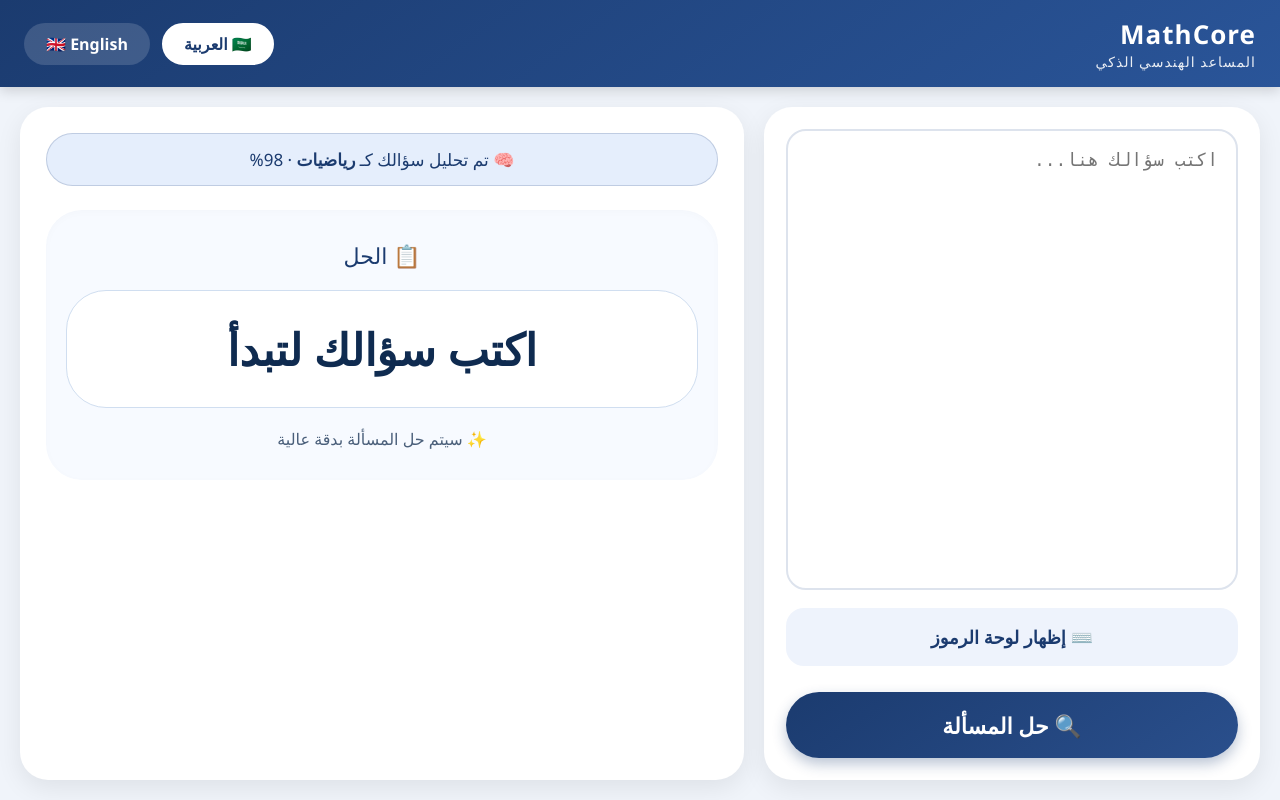
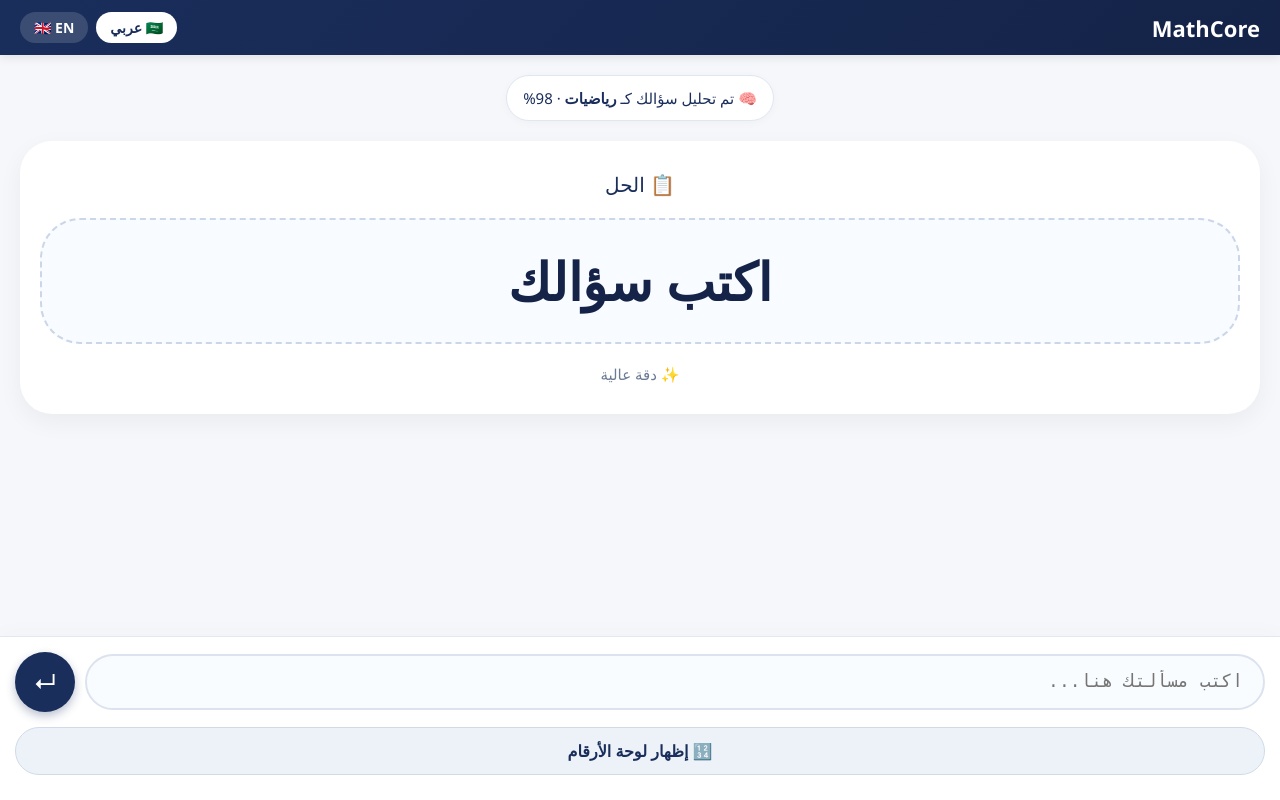
Before and after one commit to creativity2472001-ctrl/Mechatronics-assist-web, a Flask app: page / in a window 1280 px wide. Run offline with Flask 3, Linux system fonts and the light colour scheme; parts of the project's set-up code (start-up, migrations or seed data) failed here and were passed over.

Commit message:
Update index.html

```diff
--- a/templates/index.html
+++ b/templates/index.html
@@ -2,284 +2,217 @@
 <html lang="ar">
 <head>
     <meta charset="UTF-8">
-    <meta name="viewport" content="width=device-width, initial-scale=1.0">
-    <title>MathCore · AI Engineering Assistant</title>
+    <meta name="viewport" content="width=device-width, initial-scale=1.0, maximum-scale=1.0, user-scalable=yes">
+    <title>MathCore · المساعد الهندسي</title>
     <style>
         * {
-            box-sizing: border-box;
             margin: 0;
             padding: 0;
-            font-family: 'Segoe UI', system-ui, sans-serif;
+            box-sizing: border-box;
+            font-family: 'Segoe UI', -apple-system, BlinkMacSystemFont, sans-serif;
         }
         body {
-            background: #f0f4fa;
+            background: #f5f7fb;
             height: 100vh;
             display: flex;
             flex-direction: column;
         }
         #header {
-            background: linear-gradient(145deg, #1b3b6f, #2a5599);
+            background: linear-gradient(135deg, #1a2e5c, #142347);
             color: white;
-            padding: 16px 24px;
+            padding: 12px 20px;
             display: flex;
             justify-content: space-between;
             align-items: center;
-            flex-wrap: wrap;
-            box-shadow: 0 4px 12px rgba(0,0,0,0.15);
+            box-shadow: 0 2px 10px rgba(0,0,0,0.1);
+            z-index: 10;
         }
         .logo {
-            font-size: 26px;
+            font-size: 22px;
             font-weight: 700;
-            letter-spacing: 1px;
-        }
-        .logo span {
-            font-size: 14px;
-            opacity: 0.9;
-            display: block;
-            font-weight: 400;
         }
         .lang-switch {
             display: flex;
-            gap: 12px;
+            gap: 8px;
         }
         .lang-btn {
             background: rgba(255,255,255,0.15);
-            border: 2px solid transparent;
+            border: none;
             color: white;
-            padding: 8px 20px;
-            border-radius: 40px;
+            padding: 6px 14px;
+            border-radius: 30px;
+            font-size: 14px;
             font-weight: 600;
             cursor: pointer;
-            font-size: 16px;
-            transition: 0.25s;
+            transition: 0.2s;
         }
         .lang-btn.active {
             background: white;
-            color: #1b3b6f;
-            border-color: white;
+            color: #1a2e5c;
         }
         #chat-container {
+            flex: 1;
             display: flex;
-            flex: 1;
-            padding: 20px;
-            gap: 20px;
+            flex-direction: column;
             overflow: hidden;
         }
-        #input-section {
-            width: 40%;
-            background: white;
-            border-radius: 28px;
-            padding: 22px;
-            box-shadow: 0 8px 26px rgba(0,0,0,0.08);
+        #answer-section {
+            flex: 1;
+            overflow-y: auto;
+            padding: 20px;
             display: flex;
             flex-direction: column;
         }
+        .domain-badge {
+            background: white;
+            padding: 12px 16px;
+            border-radius: 30px;
+            margin-bottom: 20px;
+            text-align: center;
+            font-size: 15px;
+            font-weight: 500;
+            color: #1a2e5c;
+            box-shadow: 0 2px 8px rgba(0,0,0,0.03);
+            border: 1px solid #e0e7f0;
+            align-self: center;
+        }
+        .solution-card {
+            background: white;
+            border-radius: 32px;
+            padding: 30px 20px;
+            text-align: center;
+            box-shadow: 0 8px 25px rgba(0,0,0,0.05);
+            margin-bottom: 15px;
+        }
+        #simplified-solution {
+            font-size: 52px;
+            font-weight: 800;
+            color: #142347;
+            background: #f8fbff;
+            padding: 30px 20px;
+            border-radius: 40px;
+            margin: 20px 0;
+            border: 2px dashed #cbd6e8;
+            word-break: break-word;
+            line-height: 1.2;
+        }
+        .note {
+            color: #6b7b94;
+            font-size: 15px;
+        }
+        #input-section {
+            background: white;
+            border-top: 1px solid #e2e8f0;
+            padding: 15px 15px 10px 15px;
+            box-shadow: 0 -5px 20px rgba(0,0,0,0.02);
+        }
+        #question-container {
+            display: flex;
+            align-items: center;
+            gap: 10px;
+            margin-bottom: 15px;
+        }
         #question {
             flex: 1;
-            resize: none;
+            border: 2px solid #dce3ef;
+            border-radius: 30px;
+            padding: 16px 20px;
             font-size: 18px;
-            padding: 18px;
-            border-radius: 20px;
-            border: 2px solid #dde3ed;
-            margin-bottom: 18px;
             font-family: 'Courier New', monospace;
-            min-height: 140px;
+            background: #f9fcff;
+            outline: none;
             transition: 0.2s;
         }
         #question:focus {
-            border-color: #1b3b6f;
-            outline: none;
+            border-color: #1a2e5c;
+            background: white;
+        }
+        #solve-btn {
+            background: #1a2e5c;
+            border: none;
+            color: white;
+            width: 60px;
+            height: 60px;
+            border-radius: 30px;
+            font-size: 24px;
+            display: flex;
+            align-items: center;
+            justify-content: center;
+            cursor: pointer;
+            box-shadow: 0 4px 10px rgba(26,46,92,0.3);
+            transition: 0.2s;
+            flex-shrink: 0;
+        }
+        #solve-btn:active {
+            transform: scale(0.95);
+            background: #0f1f3f;
         }
         #keyboard-toggle {
-            background: #eef3fc;
-            padding: 16px;
-            border-radius: 18px;
-            font-size: 18px;
+            background: #edf2f9;
+            border-radius: 30px;
+            padding: 12px;
+            text-align: center;
+            font-size: 16px;
             font-weight: 600;
-            color: #1b3b6f;
-            text-align: center;
+            color: #1a2e5c;
+            margin-bottom: 15px;
             cursor: pointer;
-            margin-bottom: 18px;
-            border: 1px solid transparent;
-            transition: 0.2s;
-        }
-        #keyboard-toggle:hover {
-            background: #d9e4f5;
+            border: 1px solid #d0dbea;
         }
         #math-keyboard {
             display: none;
-            background: #f8fafd;
-            border-radius: 24px;
-            padding: 18px 12px;
-            margin-bottom: 18px;
-            max-height: 260px;
-            overflow-y: auto;
-            border: 1px solid #cbd5e1;
+            background: #f1f5fc;
+            border-radius: 30px;
+            padding: 15px 12px;
+            margin-bottom: 10px;
         }
-        .keyboard-row {
-            display: flex;
-            flex-wrap: wrap;
-            justify-content: center;
-            gap: 10px;
-            margin-bottom: 12px;
+        .keyboard-grid {
+            display: grid;
+            grid-template-columns: repeat(6, 1fr);
+            gap: 8px;
         }
-        .keyboard-row button {
-            flex: 0 0 auto;
-            min-width: 65px;
-            padding: 16px 8px;
+        .keyboard-btn {
+            background: white;
+            border: none;
+            aspect-ratio: 1/1;
+            border-radius: 30px;
             font-size: 24px;
             font-weight: 600;
-            background: white;
-            border: 1px solid #bdc9db;
-            border-radius: 20px;
-            box-shadow: 0 4px 6px rgba(0,0,0,0.02);
+            color: #142347;
+            box-shadow: 0 4px 6px rgba(0,0,0,0.05);
             cursor: pointer;
-            transition: 0.15s;
-            color: #0b2b4a;
+            transition: 0.1s;
+            display: flex;
+            align-items: center;
+            justify-content: center;
+            border: 1px solid #d2def0;
         }
-        .keyboard-row button:hover {
-            background: #1b3b6f;
+        .keyboard-btn:active {
+            background: #1a2e5c;
             color: white;
-            border-color: #1b3b6f;
-            transform: scale(1.02);
+            transform: scale(0.9);
         }
-        #solve-btn {
-            background: linear-gradient(145deg, #1b3b6f, #2a4f8c);
-            border: none;
-            color: white;
-            font-size: 22px;
-            font-weight: 700;
-            padding: 18px;
-            border-radius: 40px;
-            cursor: pointer;
-            margin-top: 8px;
-            transition: 0.2s;
-            box-shadow: 0 6px 14px rgba(26, 59, 111, 0.3);
-        }
-        #solve-btn:hover {
-            background: #15315c;
-            transform: scale(1.01);
-        }
-        #answer-section {
-            flex: 1;
-            background: white;
-            border-radius: 28px;
-            padding: 26px;
-            box-shadow: 0 8px 26px rgba(0,0,0,0.08);
-            overflow-y: auto;
-        }
-        .domain-badge {
-            background: #e5eefc;
-            padding: 14px 18px;
-            border-radius: 60px;
-            margin-bottom: 24px;
-            text-align: center;
-            font-size: 17px;
-            font-weight: 500;
-            border: 1px solid #1b3b6f30;
-            color: #1b3b6f;
-        }
-        .solution-card {
-            background: #f7faff;
-            border-radius: 36px;
-            padding: 30px 20px;
-            text-align: center;
-            box-shadow: inset 0 2px 8px rgba(0,0,0,0.02);
-        }
-        #simplified-solution {
-            font-size: 44px;
-            font-weight: 800;
-            color: #0f2b50;
-            background: white;
-            padding: 28px 20px;
-            border-radius: 40px;
-            margin: 20px 0;
-            border: 1px solid #d0def0;
-            word-break: break-word;
-        }
-        .note {
-            color: #4a5f7a;
-            font-size: 16px;
-        }
-        .message {
-            padding: 14px 20px;
-            border-radius: 30px;
-            margin-bottom: 12px;
-            max-width: 85%;
-            word-wrap: break-word;
-            background: #eef3fc;
-        }
-        .user-message {
-            background: #1b3b6f;
-            color: white;
-            margin-left: auto;
-        }
-        @media (max-width: 768px) {
-            #chat-container {
-                flex-direction: column;
-                padding: 12px;
-            }
-            #input-section, #answer-section {
-                width: 100%;
-                padding: 18px;
-            }
-            .keyboard-row button {
-                min-width: 55px;
-                font-size: 20px;
-                padding: 14px 5px;
+        @media (max-width: 480px) {
+            .keyboard-grid {
+                grid-template-columns: repeat(5, 1fr);
             }
             #simplified-solution {
-                font-size: 34px;
-                padding: 20px;
+                font-size: 42px;
+                padding: 20px 15px;
             }
         }
     </style>
 </head>
 <body>
     <div id="header">
-        <div class="logo">
-            MathCore
-            <span data-ar="المساعد الهندسي الذكي" data-en="AI Engineering Assistant">المساعد الهندسي الذكي</span>
-        </div>
+        <div class="logo">MathCore</div>
         <div class="lang-switch">
-            <button class="lang-btn active" onclick="switchLang('ar')" id="btn-ar">🇸🇦 العربية</button>
-            <button class="lang-btn" onclick="switchLang('en')" id="btn-en">🇬🇧 English</button>
+            <button class="lang-btn active" onclick="switchLang('ar')" id="btn-ar">🇸🇦 عربي</button>
+            <button class="lang-btn" onclick="switchLang('en')" id="btn-en">🇬🇧 EN</button>
         </div>
     </div>
 
     <div id="chat-container">
-        <div id="input-section">
-            <textarea id="question" placeholder="اكتب سؤالك هنا..."></textarea>
-            <div id="keyboard-toggle" onclick="toggleKeyboard()">⌨️ إظهار لوحة الرموز</div>
-            <div id="math-keyboard">
-                <div class="keyboard-row">
-                    <button onclick="insertSymbol('+')">+</button>
-                    <button onclick="insertSymbol('-')">-</button>
-                    <button onclick="insertSymbol('*')">×</button>
-                    <button onclick="insertSymbol('/')">÷</button>
-                    <button onclick="insertSymbol('=')">=</button>
-                    <button onclick="insertSymbol('^')">^</button>
-                    <button onclick="insertSymbol('√')">√</button>
-                </div>
-                <div class="keyboard-row">
-                    <button onclick="insertSymbol('π')">π</button>
-                    <button onclick="insertSymbol('∞')">∞</button>
-                    <button onclick="insertSymbol('Σ')">Σ</button>
-                    <button onclick="insertSymbol('∫')">∫</button>
-                    <button onclick="insertSymbol('θ')">θ</button>
-                    <button onclick="insertSymbol('λ')">λ</button>
-                </div>
-                <div class="keyboard-row">
-                    <button onclick="insertSymbol('α')">α</button>
-                    <button onclick="insertSymbol('β')">β</button>
-                    <button onclick="insertSymbol('γ')">γ</button>
-                    <button onclick="insertSymbol('Ω')">Ω</button>
-                    <button onclick="insertSymbol('μ')">μ</button>
-                    <button onclick="insertSymbol('°')">°</button>
-                </div>
-            </div>
-            <button id="solve-btn" onclick="sendQuestion()">🔍 حل المسألة</button>
-        </div>
         <div id="answer-section">
             <div class="domain-badge" id="domain-badge">
                 <span data-ar="🧠 تم تحليل سؤالك كـ" data-en="🧠 Detected as">🧠 تم تحليل سؤالك كـ</span>
@@ -287,9 +220,45 @@
                 <span id="confidence-value"> · 98%</span>
             </div>
             <div class="solution-card">
-                <div style="font-size: 22px; color: #1b3b6f; margin-bottom: 6px;" data-ar="📋 الحل" data-en="📋 Solution">📋 الحل</div>
-                <div id="simplified-solution" data-ar="اكتب سؤالك لتبدأ" data-en="Enter your question">اكتب سؤالك لتبدأ</div>
-                <div class="note" data-ar="✨ سيتم حل المسألة بدقة عالية" data-en="✨ High‑accuracy solution">✨ سيتم حل المسألة بدقة عالية</div>
+                <div style="font-size: 20px; color: #1a2e5c; margin-bottom: 5px;" data-ar="📋 الحل" data-en="📋 Solution">📋 الحل</div>
+                <div id="simplified-solution" data-ar="اكتب سؤالك" data-en="Enter question">اكتب سؤالك</div>
+                <div class="note" data-ar="✨ دقة عالية" data-en="✨ High accuracy">✨ دقة عالية</div>
+            </div>
+        </div>
+
+        <div id="input-section">
+            <div id="question-container">
+                <input type="text" id="question" placeholder="اكتب مسألتك هنا...">
+                <button id="solve-btn" onclick="sendQuestion()">↵</button>
+            </div>
+            <div id="keyboard-toggle" onclick="toggleKeyboard()">🔢 إظهار لوحة الأرقام</div>
+            <div id="math-keyboard">
+                <div class="keyboard-grid">
+                    <button class="keyboard-btn" onclick="insertSymbol('1')">1</button>
+                    <button class="keyboard-btn" onclick="insertSymbol('2')">2</button>
+                    <button class="keyboard-btn" onclick="insertSymbol('3')">3</button>
+                    <button class="keyboard-btn" onclick="insertSymbol('+')">+</button>
+                    <button class="keyboard-btn" onclick="insertSymbol('-')">−</button>
+                    <button class="keyboard-btn" onclick="insertSymbol('*')">×</button>
+                    <button class="keyboard-btn" onclick="insertSymbol('4')">4</button>
+                    <button class="keyboard-btn" onclick="insertSymbol('5')">5</button>
+                    <button class="keyboard-btn" onclick="insertSymbol('6')">6</button>
+                    <button class="keyboard-btn" onclick="insertSymbol('/')">÷</button>
+                    <button class="keyboard-btn" onclick="insertSymbol('=')">=</button>
+                    <button class="keyboard-btn" onclick="insertSymbol('^')">^</button>
+                    <button class="keyboard-btn" onclick="insertSymbol('7')">7</button>
+                    <button class="keyboard-btn" onclick="insertSymbol('8')">8</button>
+                    <button class="keyboard-btn" onclick="insertSymbol('9')">9</button>
+                    <button class="keyboard-btn" onclick="insertSymbol('(')">(</button>
+                    <button class="keyboard-btn" onclick="insertSymbol(')')">)</button>
+                    <button class="keyboard-btn" onclick="insertSymbol('√')">√</button>
+                    <button class="keyboard-btn" onclick="insertSymbol('0')">0</button>
+                    <button class="keyboard-btn" onclick="insertSymbol('.')">.</button>
+                    <button class="keyboard-btn" onclick="insertSymbol('π')">π</button>
+                    <button class="keyboard-btn" onclick="insertSymbol('∞')">∞</button>
+                    <button class="keyboard-btn" onclick="insertSymbol('∫')">∫</button>
+                    <button class="keyboard-btn" onclick="insertSymbol('Σ')">Σ</button>
+                </div>
             </div>
         </div>
     </div>
@@ -301,60 +270,45 @@
             currentLang = lang;
             document.getElementById('btn-ar').classList.toggle('active', lang === 'ar');
             document.getElementById('btn-en').classList.toggle('active', lang === 'en');
-
             document.querySelectorAll('[data-ar][data-en]').forEach(el => {
                 el.innerText = el.getAttribute(`data-${lang}`);
             });
-
-            const q = document.getElementById('question');
-            q.placeholder = lang === 'ar' ? 'اكتب سؤالك هنا...' : 'Type your question here...';
-
-            const toggle = document.getElementById('keyboard-toggle');
-            toggle.innerText = lang === 'ar' ? '⌨️ إظهار لوحة الرموز' : '⌨️ Show keyboard';
-
-            const solveBtn = document.getElementById('solve-btn');
-            solveBtn.innerText = lang === 'ar' ? '🔍 حل المسألة' : '🔍 Solve';
-
-            document.documentElement.lang = lang;
+            document.getElementById('question').placeholder = lang === 'ar' ? 'اكتب مسألتك هنا...' : 'Enter your problem...';
+            document.getElementById('keyboard-toggle').innerText = lang === 'ar' ? '🔢 إظهار لوحة الأرقام' : '🔢 Show keypad';
             document.documentElement.dir = lang === 'ar' ? 'rtl' : 'ltr';
         }
 
         function toggleKeyboard() {
             const kb = document.getElementById('math-keyboard');
-            kb.style.display = kb.style.display === 'flex' ? 'none' : 'flex';
+            kb.style.display = kb.style.display === 'grid' ? 'none' : 'grid';
         }
 
         function insertSymbol(sym) {
             const q = document.getElementById('question');
-            const start = q.selectionStart;
-            const end = q.selectionEnd;
-            q.value = q.value.slice(0, start) + sym + q.value.slice(end);
+            q.value += sym;
             q.focus();
         }
 
         function sendQuestion() {
             const q = document.getElementById('question').value.trim();
-            if (!q) {
-                alert(currentLang === 'ar' ? 'الرجاء إدخال سؤال' : 'Please enter a question');
-                return;
-            }
+            if (!q) return alert(currentLang === 'ar' ? 'اكتب مسألة' : 'Enter a question');
 
-            const solutionDiv = document.getElementById('simplified-solution');
-            solutionDiv.innerText = currentLang === 'ar' ? '⏳ جاري الحل...' : '⏳ Solving...';
+            const sol = document.getElementById('simplified-solution');
+            sol.innerText = currentLang === 'ar' ? '⏳ جاري الحل...' : '⏳ Solving...';
 
             fetch('/api/solve', {
                 method: 'POST',
-                headers: { 'Content-Type': 'application/json' },
-                body: JSON.stringify({ question: q, language: currentLang })
+                headers: {'Content-Type': 'application/json'},
+                body: JSON.stringify({question: q, language: currentLang})
             })
             .then(r => r.json())
             .then(data => {
-                solutionDiv.innerText = data.simple_answer || (currentLang === 'ar' ? 'تم الحل' : 'Solved');
+                sol.innerText = data.simple_answer || (currentLang === 'ar' ? 'تم' : 'Done');
                 if (data.domain) document.getElementById('domain-name').innerText = data.domain;
                 if (data.confidence) document.getElementById('confidence-value').innerText = ` · ${data.confidence}%`;
             })
             .catch(() => {
-                solutionDiv.innerText = currentLang === 'ar' ? '❌ خطأ في الاتصال' : '❌ Connection error';
+                sol.innerText = currentLang === 'ar' ? '❌ خطأ' : '❌ Error';
             });
         }
 
```
